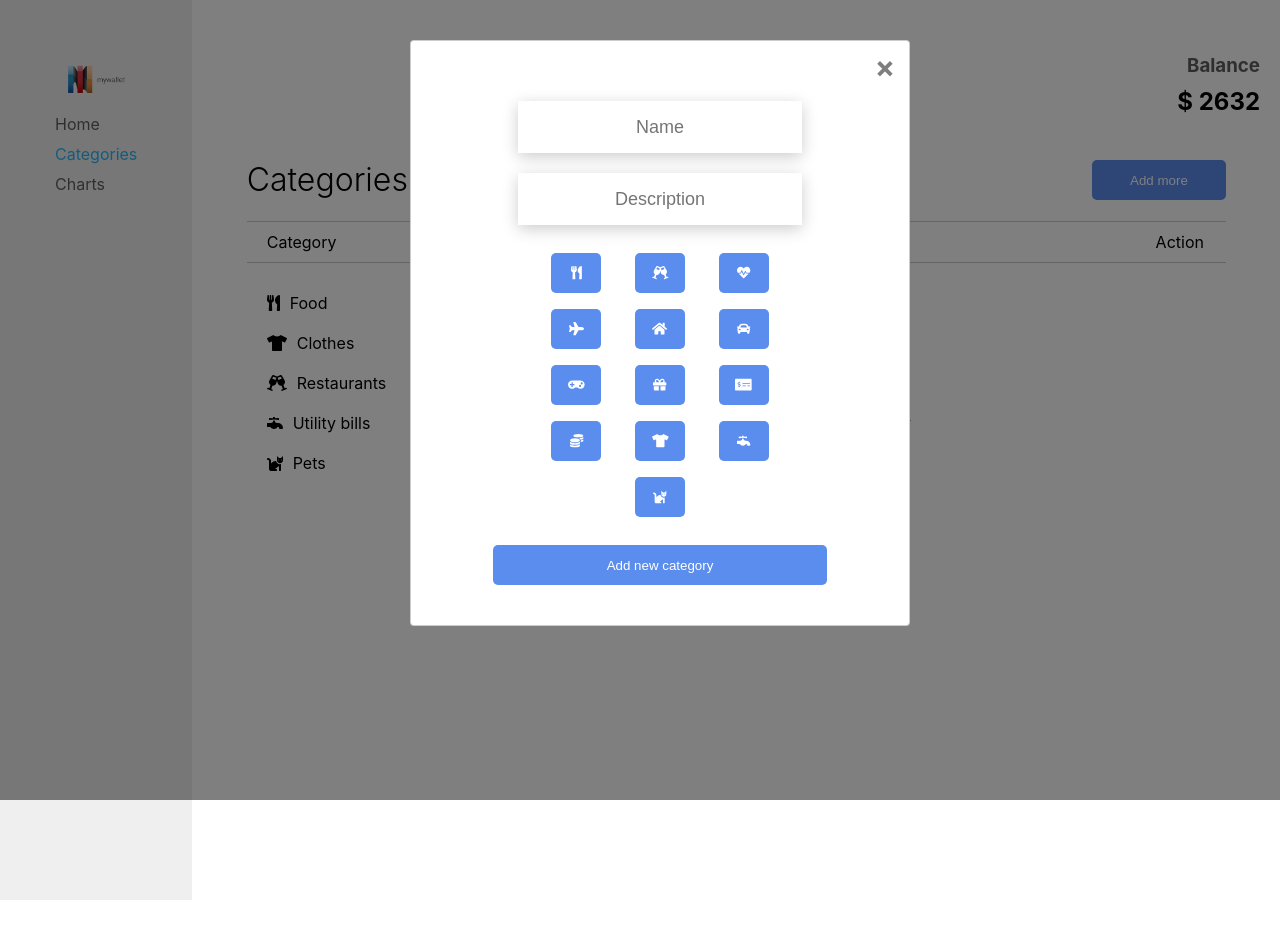
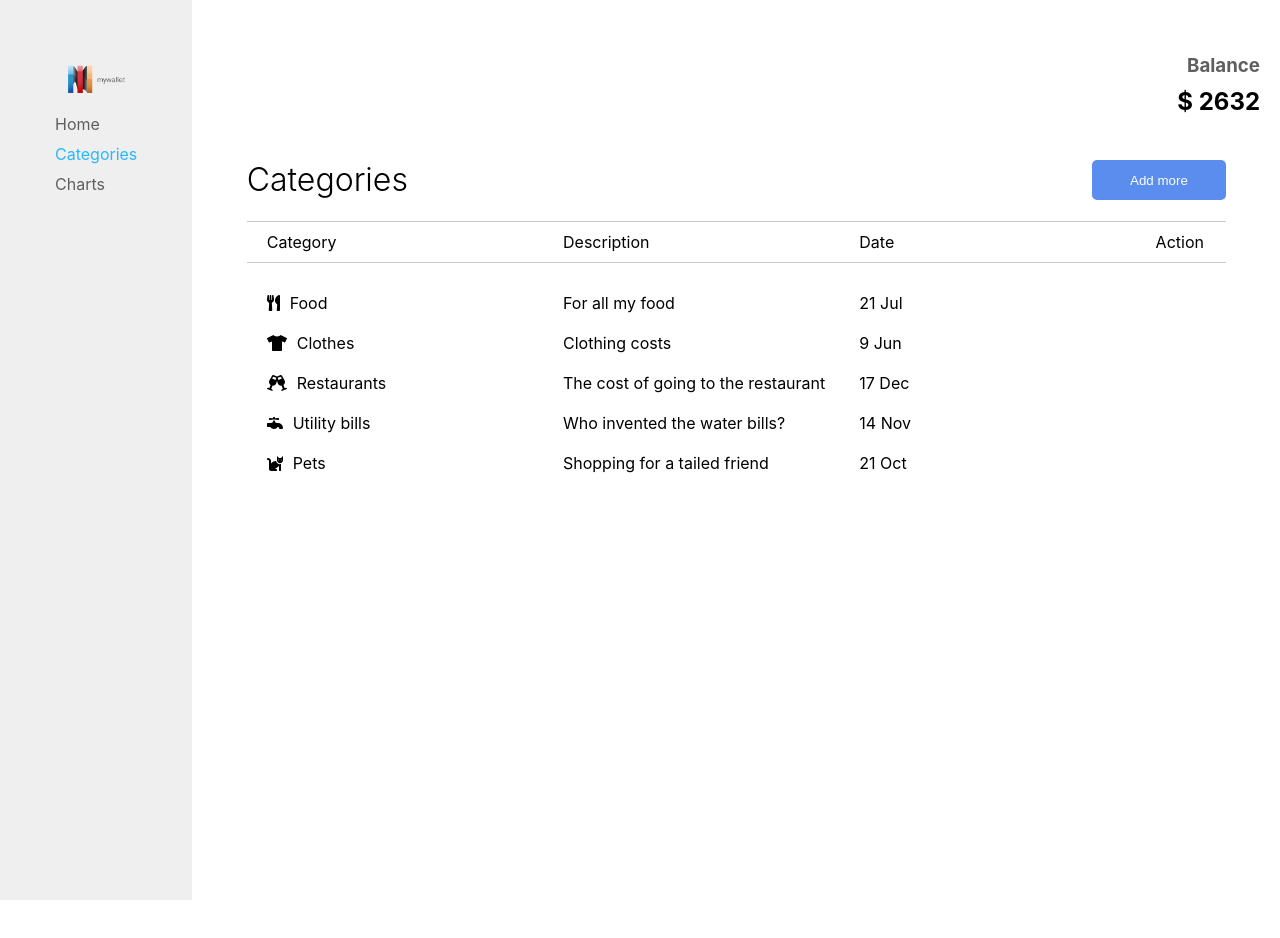
Before and after one commit to ViraOsina/cursor-project, a React (Create React App) app: page /categories in a window 1280 px wide. Shown: the top 938 px of the page. Built offline with nearby package versions, Linux system fonts and the light colour scheme.

Commit message:
before marge

```diff
--- a/src/components/Categories/CategoriesPage.jsx
+++ b/src/components/Categories/CategoriesPage.jsx
@@ -13,7 +13,7 @@ import Icons from '../Icons'
 export default function CategoriesPage() {
 	const dispatch = useDispatch()
 	const categories = useSelector(state => state.category.categories)
-	const [modalActive, setModalActive] = useState(true)
+	const [modalActive, setModalActive] = useState(false)
 
 	const addCategoryHandler = e => {
 		setModalActive(true)
--- a/src/components/Icons.js
+++ b/src/components/Icons.js
@@ -31,6 +31,7 @@ const Icons = {
 	UtilityBills: faFaucet,
 	Pets: faCat,
 	faTrashAlt,
+	faPen,
 }
 
 export default Icons
```
Also changed, not shown: 1 other file (tests, documents, lock files or other folders).
